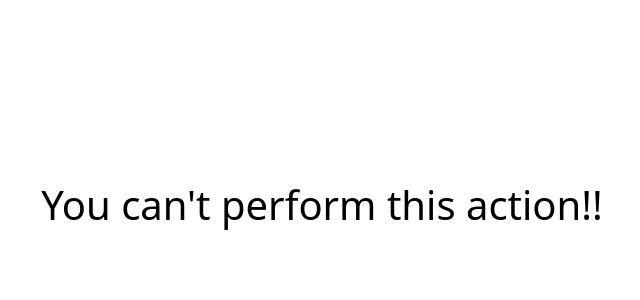
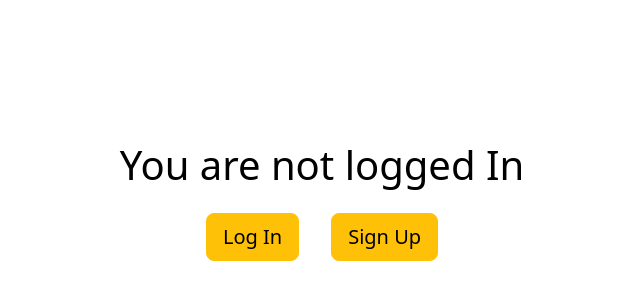
Before and after one commit to sumit-6/react-form, a React (Create React App) app: page /edit/1 in a window 1280 px wide. Shown: the part 172-472 px from the top of the page, without its empty margins (318-958 px from the left). Built offline with nearby package versions, Linux system fonts and the light colour scheme; no server answers; what bs-custom-file-input would draw is missing.

Commit message:
added loading screen

```diff
--- a/src/components/EditReactForm.js
+++ b/src/components/EditReactForm.js
@@ -29,20 +29,25 @@ function EditReactForm(props) {
 
   useEffect(() => {(async () => {
         //console.log('hello');
+            console.log(user);
             const token = user && await user.getIdToken();
             const response = await axios.get(`http://localhost:8000/api/portfolio/${props.id}`, {headers: {authtoken: token}});
-            const dataRes = response.data;
-            setData(dataRes);
-            console.log(dataRes);
-            setIsReady(true);
+            if(typeof(response.data) === 'object') {
+              const dataRes = response.data;
+              setData(dataRes);
+              setIsReady(true);
+            }
         })();
-    }, [props.id]);
+    }, [user]);
 
 
   return (
     <div className="App">
       <header className="App-header">
-        {(isReady && user) ? <form action={`http://localhost:8000/portfolio/edit/${props.id}`} method="POST" novalidate class="validated-form">
+        {isLoading && <div>
+          <h1 style={{color: "black"}}>Loading....</h1>
+          </div>}
+        {(user && user.uid === data.user_id) && <form action={`http://localhost:8000/portfolio/edit/${props.id}`} method="POST" novalidate class="validated-form">
           <FirstLayer name={data.name} description={data.description} profilePicture={data.profilePicture} linkedIn={data.linkedIn} instagram={data.instagram} telephone={data.telephone} email={data.email} mainDesignations={data.mainDesignations}/>
           <br></br>
 
@@ -57,8 +62,18 @@ function EditReactForm(props) {
           <MyAchievements data={data.myAchievements}/>
           <button type="submit" class="btn btn-warning btn-lg m-3">Submit</button>
           <button type="button" onClick={handleLogout} className="btn btn-warning btn-lg m-3">Logout</button>
-        </form> : <div>
-            <h1 style={{color: "black"}}>You can't perform this action!!</h1>
+        </form>}
+        {(!isLoading && user && (user.uid !== data.user_id)) && <div>
+          <h1 style={{color: "black"}}>You can't perform this action</h1>
+          </div>}
+          {(!isLoading && !user) && <div>
+          <h1 style={{color: "black"}}>You are not logged In</h1>
+          <button onClick={() => navigate('login')} className="btn btn-warning btn-lg m-3">
+              Log In
+            </button>
+            <button onClick={() => navigate("create-account")} className="btn btn-warning btn-lg m-3">
+              Sign Up
+            </button>
           </div>}
         <br></br>
       </header>
--- a/src/components/ReactForm.js
+++ b/src/components/ReactForm.js
@@ -25,7 +25,10 @@ function ReactForm() {
   return (
     <div className="App">
       <header className="App-header">
-        {user ? <form action="http://localhost:8000/portfolio/insert" method="POST" encType='multipart/form-data' novalidate class="validated-form">
+      {isLoading && <div>
+          <h1 style={{color: "black"}}>Loading....</h1>
+          </div>}
+        {(!isLoading && user) && <form action="http://localhost:8000/portfolio/insert" method="POST" encType='multipart/form-data' novalidate class="validated-form">
           <FirstLayer name='' telephone='' description='' instagram='' linkedIn='' email='' profilePicture={{url: null, filename: null}} mainDesignations={['']} />
           <br></br>
           <MyEducation data={[{institutionName: "", place: "", year: "", aggregate: "", coursePursuied: ""}]}/>
@@ -39,7 +42,9 @@ function ReactForm() {
           <MyAchievements data={[""]}/>
           <button type="submit" className="btn btn-warning btn-lg m-3">Submit</button>
           <button onClick={handleLogout} className="btn btn-warning btn-lg m-3">Logout</button>
-        </form> : <div>
+        </form> }
+        {(!isLoading && !user) && <div>
+            <h1 style={{color: "black"}}>You are not logged In</h1>
             <button onClick={() => navigate('login')} className="btn btn-warning btn-lg m-3">
               Log In
             </button>
```
